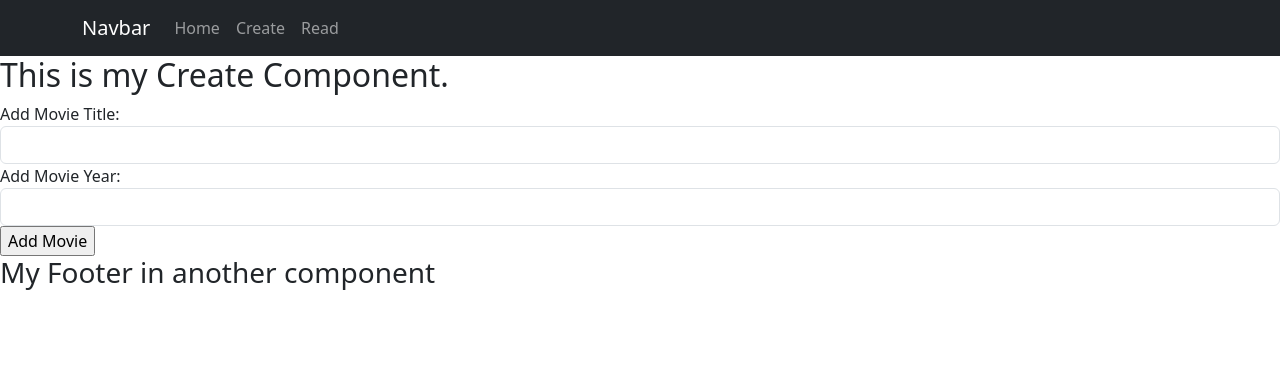
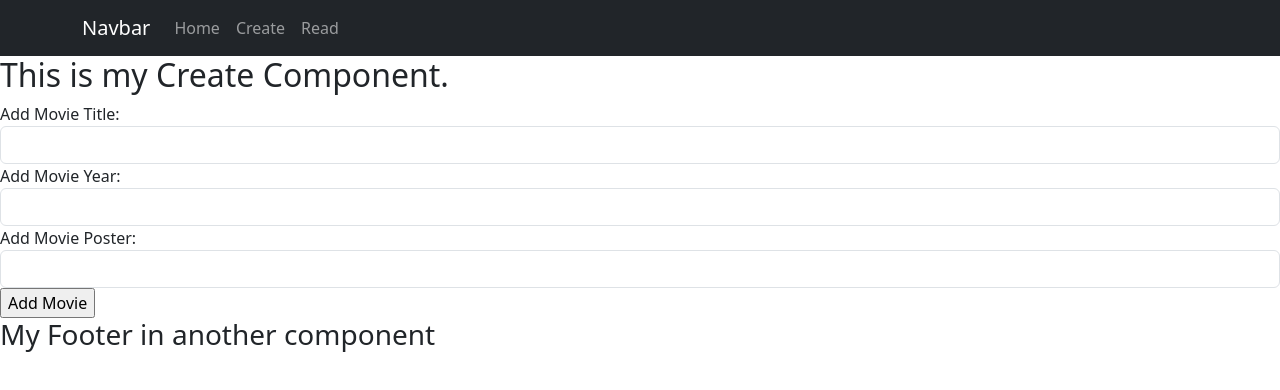
Before and after one commit to NathanCarr10/Data-Rep-Lab-2, a React (Create React App) app in the folder my-app/: page /Create in a window 1280 px wide. Shown: the top 390 px of the page. Built offline with nearby package versions, Linux system fonts and the light colour scheme.

Commit message:
added input field for to add movie poster

```diff
--- a/my-app/src/components/Create.js
+++ b/my-app/src/components/Create.js
@@ -29,6 +29,14 @@ const Create = ()=>{
                 onChange={(e) => { setTitle(e.target.value) }}
               />
 
+              <label>Add Movie Poster: </label>
+              <input type="text"
+                className="form-control"
+                value={title}
+                onChange={(e) => { setTitle(e.target.value) }}
+              />
+
+
             </div>
             <input type="submit" value="Add Movie" />
           </form>
```
